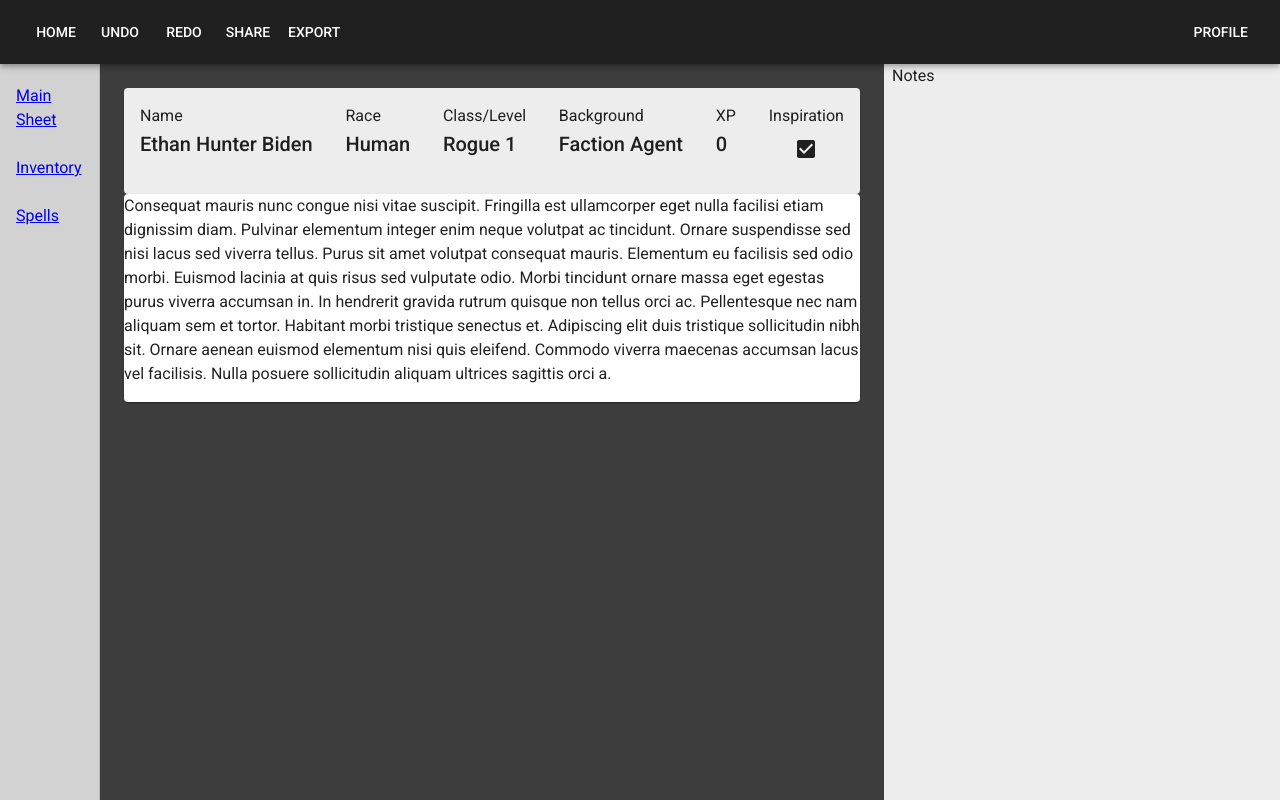
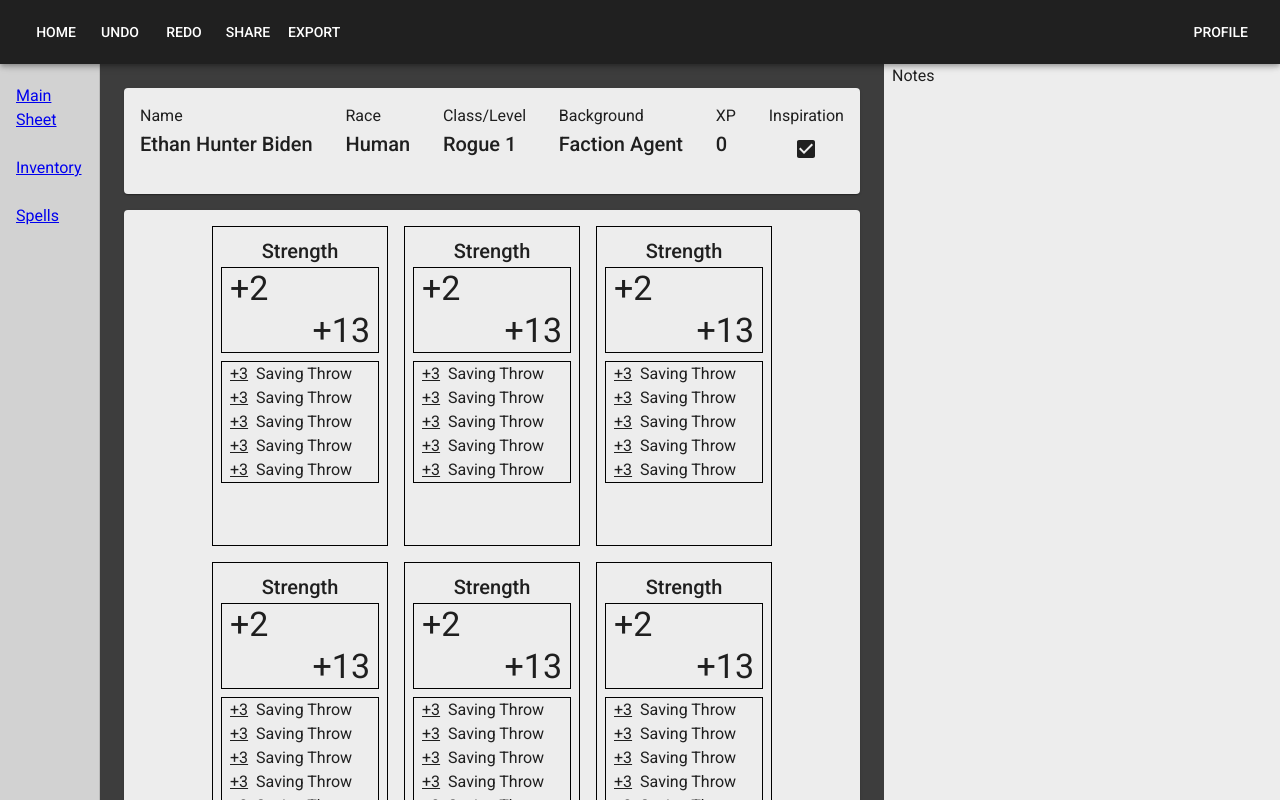
Before and after one commit to naufalweise/dndchar, a Next.js app in the folder frontend/: page /character in a window 1280 px wide. Shown: the top 800 px of the page. Built offline with nearby package versions, Linux system fonts and the light colour scheme.

Commit message:
Add ability box

```diff
--- a/frontend/src/app/character/panes/MainSheetPane.tsx
+++ b/frontend/src/app/character/panes/MainSheetPane.tsx
@@ -1,10 +1,16 @@
 import IdentityBox from "@/component/character/box/IdentityBox";
-import { Box, Typography, Card } from "@mui/material";
+import AbilityListBox from "@/component/character/mainsheet/AbilityListBox";
+import { Box, Typography, Card, Grid } from "@mui/material";
 
 export default function MainSheetPane() {
   return (
-    <Box>
-      <IdentityBox />
+    <Grid container gap={2}>
+      <Grid item xs={12}>
+        <IdentityBox />
+      </Grid>
+      <Grid item xs={12}>
+        <AbilityListBox />
+      </Grid>
       <Card>
         <Typography paragraph>
           Consequat mauris nunc congue nisi vitae suscipit. Fringilla est
@@ -21,6 +27,6 @@ export default function MainSheetPane() {
           posuere sollicitudin aliquam ultrices sagittis orci a.
         </Typography>
       </Card>
-    </Box>
+    </Grid>
   );
 }
--- /dev/null
+++ b/frontend/src/component/character/mainsheet/AbilityBox.tsx
@@ -0,0 +1,33 @@
+import { Box, Typography, Stack } from "@mui/material";
+import ScaleItem from "./ScaleItem";
+
+export default function AbilityBox() {
+  return (
+    <Box
+      sx={{
+        minWidth: "11rem",
+        minHeight: "20rem",
+        //backgroundColor: "paper.main",
+        border: "1px solid black",
+        p: 1,
+      }}
+    >
+      <Typography variant="h6" align="center">
+        Strength
+      </Typography>
+      <Stack sx={{ position: "relative", border: "1px solid black", px: 1 }}>
+        <Typography variant="h4">+2</Typography>
+        <Typography variant="h4" align="right">
+          +13
+        </Typography>
+      </Stack>
+      <Stack sx={{ border: "1px solid black", mt: 1, px: 1 }}>
+        <ScaleItem />
+        <ScaleItem />
+        <ScaleItem />
+        <ScaleItem />
+        <ScaleItem />
+      </Stack>
+    </Box>
+  );
+}
--- /dev/null
+++ b/frontend/src/component/character/mainsheet/AbilityListBox.tsx
@@ -0,0 +1,17 @@
+import { Stack, Card } from "@mui/material";
+import AbilityBox from "./AbilityBox";
+
+export default function AbilityListBox() {
+  return (
+    <Card sx={{ backgroundColor: "paper.main", p: 2 }}>
+      <Stack direction="row" gap={2} flexWrap="wrap" justifyContent="center">
+        <AbilityBox />
+        <AbilityBox />
+        <AbilityBox />
+        <AbilityBox />
+        <AbilityBox />
+        <AbilityBox />
+      </Stack>
+    </Card>
+  );
+}
--- /dev/null
+++ b/frontend/src/component/character/mainsheet/ScaleItem.tsx
@@ -0,0 +1,17 @@
+import { Stack, Typography } from "@mui/material";
+
+export default function ScaleItem() {
+  return (
+    <Stack direction="row">
+      <Typography>
+        <Typography
+          component="span"
+          sx={{ textDecoration: "underline", mr: 1 }}
+        >
+          +3
+        </Typography>
+        Saving Throw
+      </Typography>
+    </Stack>
+  );
+}
```
